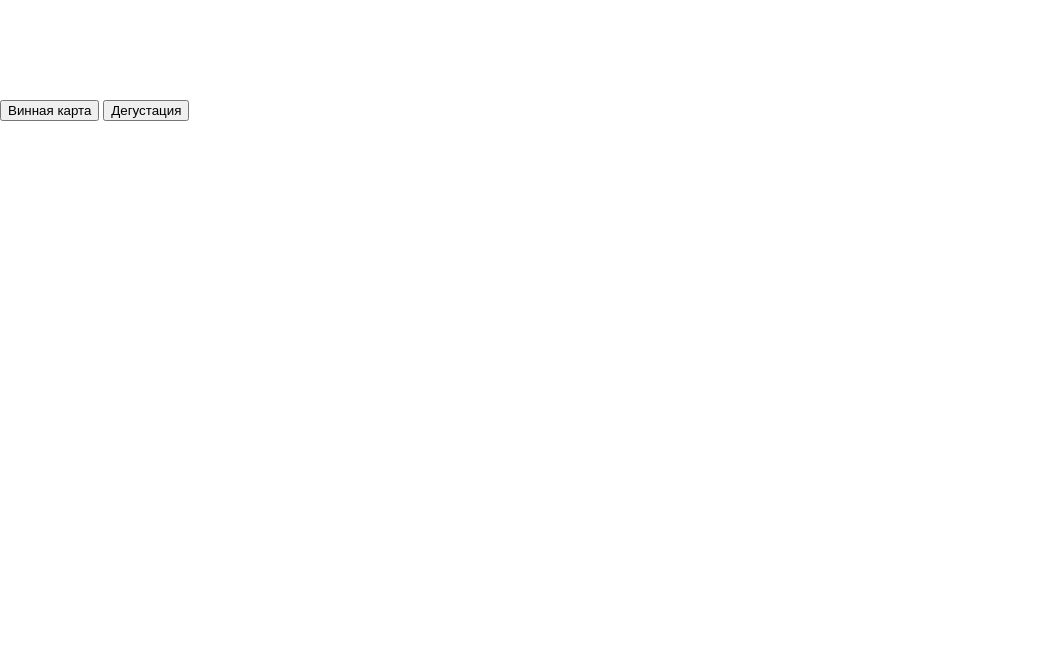
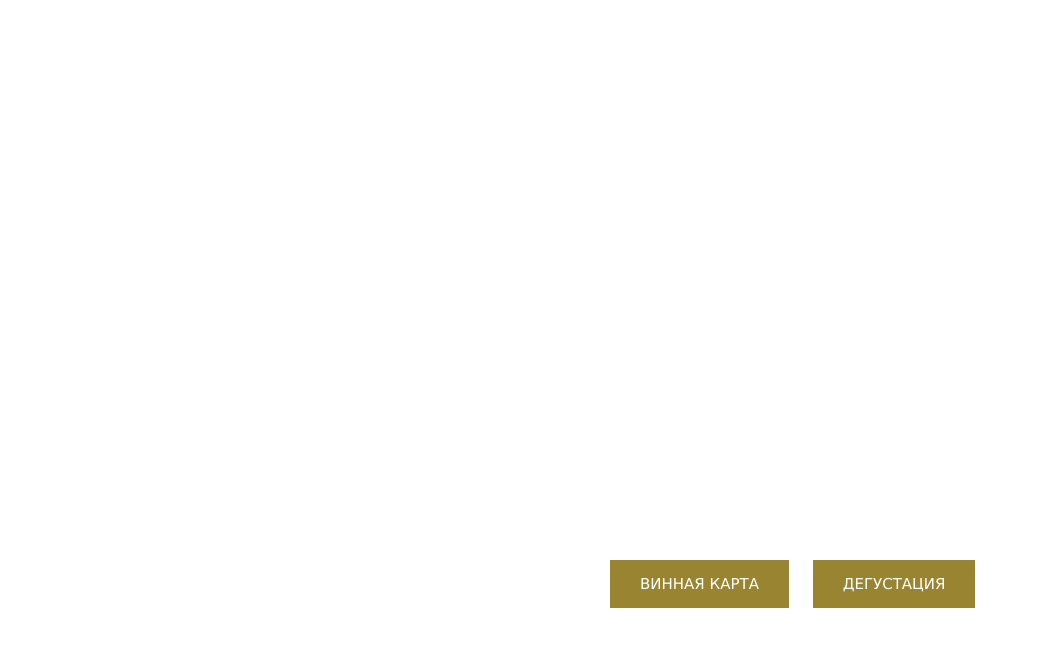
Before and after one commit to ViaLaBrioche/Wine_tasting, a plain HTML site: page index.html in a window 1280 px wide. Shown: the whole page, without its empty margins (0-1038 px from the left). Drawn offline with Linux system fonts and the light colour scheme.

Commit message:
Готова шапка и первая секция

```diff
--- a/index.html
+++ b/index.html
@@ -33,8 +33,8 @@
                 </div>
             </div>
             <div class="header__linebottom">
-                <button class="header__btn">Винная карта</button>
-                <button class="header__btn">Дегустация</button>
+                <button type="button" class="header__btn">ВИННАЯ КАРТА</button>
+                <button type="button" class="header__btn">ДЕГУСТАЦИЯ</button>
             </div>
         </section>
     </header>
--- a/main.css
+++ b/main.css
@@ -55,3 +55,21 @@ header {
     padding: 10px 70px 10px 90px;
 
 }
+
+.header__linebottom {
+    position: absolute;
+    top: 550px;
+    left: 600px;
+}
+
+.header__btn {
+    font-family: Verdana, Geneva, Tahoma, sans-serif;
+    font-weight: 100;
+    font-size: 15px;
+    margin: 10px;
+    appearance: none;
+    background-color: #998431;
+    color: #ffff;
+    padding: 15px 30px 15px 30px;
+    border: none;
+}
```
